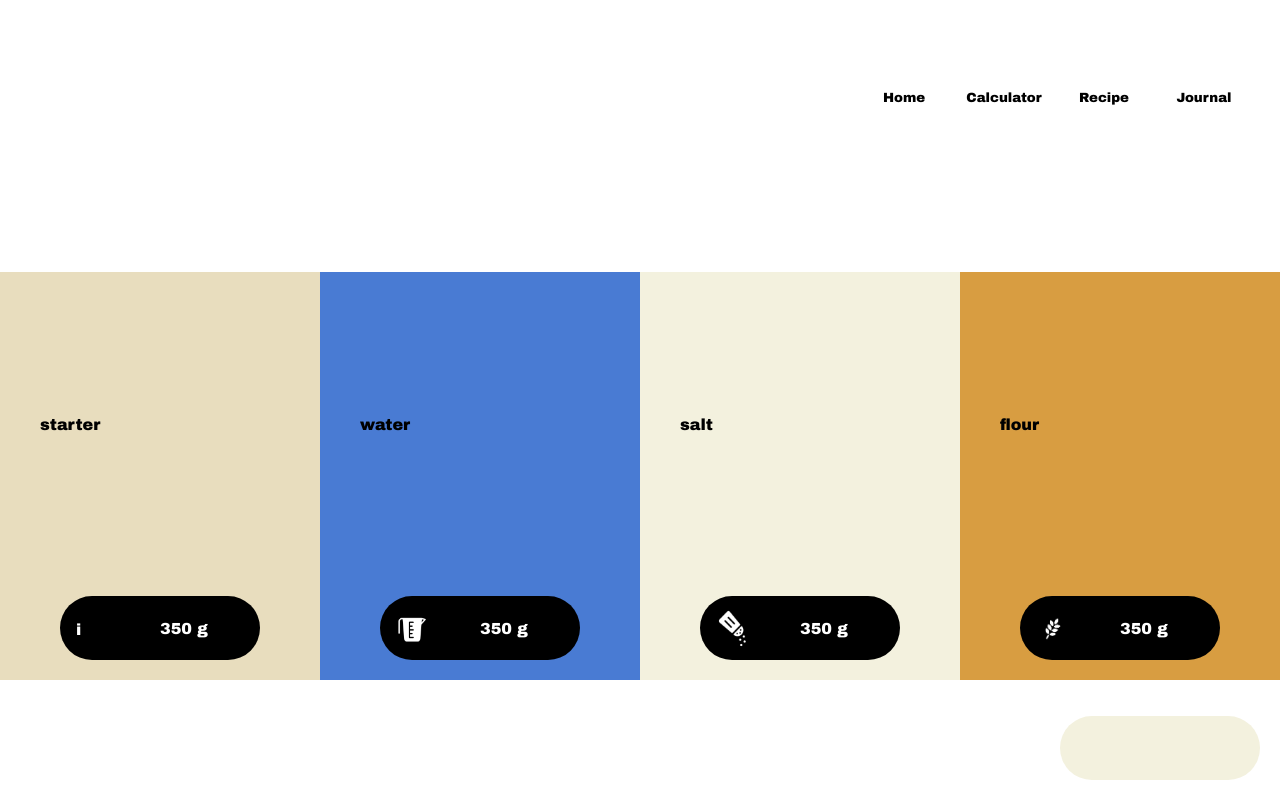
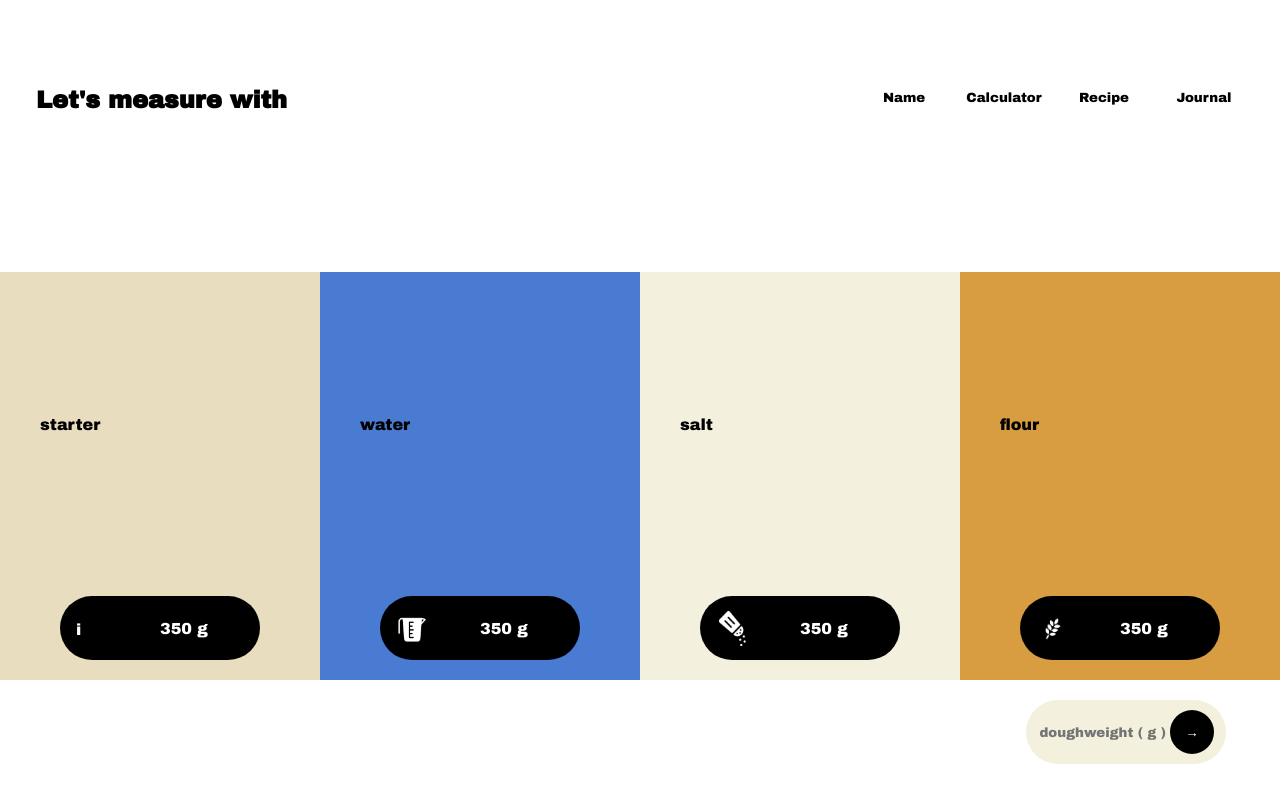
Before and after one commit to sigristarisa/yeastie-boys, a React (Create React App) app: page /calculator in a window 1280 px wide. Built offline with nearby package versions, Linux system fonts and the light colour scheme.

Commit message:
added doughweight form

```diff
--- a/src/App.js
+++ b/src/App.js
@@ -28,7 +28,9 @@ const App = () => {
         />
         <Route
           path="/calculator"
-          element={<Calculator sourdough={sourdough} />}
+          element={
+            <Calculator sourdough={sourdough} setSourdough={setSourdough} />
+          }
         />
         <Route path="/recipe" element={<Recipe />} />
         <Route path="/journal" element={<Recipe />} />
--- a/src/components/Calculator/Calculator.css
+++ b/src/components/Calculator/Calculator.css
@@ -62,19 +62,38 @@
   background-color: var(--brown);
 }
 
-.doughweight-wrapper {
+.calculator-footer {
   width: 100vw;
   display: grid;
-  place-items: end;
+  grid-template-columns: 3fr 1fr;
+  place-items: center;
 }
 
-.doughweight-wrapper > input {
+#doughweight {
   width: 200px;
   height: 64px;
-  margin: 20px;
+  margin: 20px 32px 20px 0;
+  padding: 8px 44px 8px 8px;
   color: black;
   background-color: var(--grey);
   border: none;
   border-radius: 48px;
   font-family: "Archivo Black", sans-serif;
+  text-align: center;
 }
+
+#doughweight-btn {
+  width: 44px;
+  height: 44px;
+  margin-left: -88px;
+  color: white;
+  background-color: black;
+  border: none;
+  border-radius: 50%;
+  font-family: "Archivo Black", sans-serif;
+  cursor: pointer;
+}
+
+#doughweight-btn:hover {
+  background-color: var(--blue);
+}
--- a/src/components/Calculator/Calculator.js
+++ b/src/components/Calculator/Calculator.js
@@ -1,7 +1,11 @@
 import "./Calculator.css";
 import Header from "../Header/Header";
 
-const Calculator = ({ sourdough }) => {
+const Calculator = ({ sourdough, setSourdough }) => {
+  const handleChange = (e) => {
+    const { name, value } = e.target;
+    setSourdough({ ...sourdough, [name]: value });
+  };
   return (
     <main>
       <Header sourdough={sourdough} />
@@ -36,8 +40,18 @@ const Calculator = ({ sourdough }) => {
             </div>
           </section>
         </div>
-        <div className="doughweight-wrapper">
-          <input type="number" name="doughweight" />
+        <div className="calculator-footer">
+          <div></div>
+          <form className="doughweight-form">
+            <input
+              id="doughweight"
+              type="number"
+              name="doughweight"
+              placeholder={" doughweight ( g )"}
+              value={sourdough.doughweight}
+            />
+            <input id="doughweight-btn" type="submit" value="→" />
+          </form>
         </div>
       </div>
     </main>
--- a/src/components/Header/Header.js
+++ b/src/components/Header/Header.js
@@ -4,10 +4,10 @@ import "./Header.css";
 const Header = ({ sourdough }) => {
   return (
     <header>
-      <h1 className="logo">{sourdough.starterName}</h1>
-      <div className="header--btn-wrapper">
+      <h1 className="logo">Let's measure with {sourdough.starterName}</h1>
+      <nav className="header--btn-wrapper">
         <Link to="/">
-          <button>Home</button>
+          <button>Name</button>
         </Link>
         <Link to="/calculator">
           <button>Calculator</button>
@@ -18,7 +18,7 @@ const Header = ({ sourdough }) => {
         <Link to="/journal">
           <button>Journal</button>
         </Link>
-      </div>
+      </nav>
     </header>
   );
 };
--- a/src/components/NameStarter/NameStarter.js
+++ b/src/components/NameStarter/NameStarter.js
@@ -9,6 +9,7 @@ const NameStarter = ({ sourdough, setSourdough }) => {
   };
   const submitName = (e) => {
     e.preventDefault();
+    console.log(sourdough);
     setSourdough(sourdough);
     navigate("/calculator");
   };
@@ -29,7 +30,7 @@ const NameStarter = ({ sourdough, setSourdough }) => {
           />
           <div className="name-starter-button-wrapper">
             <input type="submit" value="Go" />
-            <input type="submit" value="Skip" />
+            {/* <input type="submit" value="Skip" /> */}
           </div>
         </form>
       </div>
```
